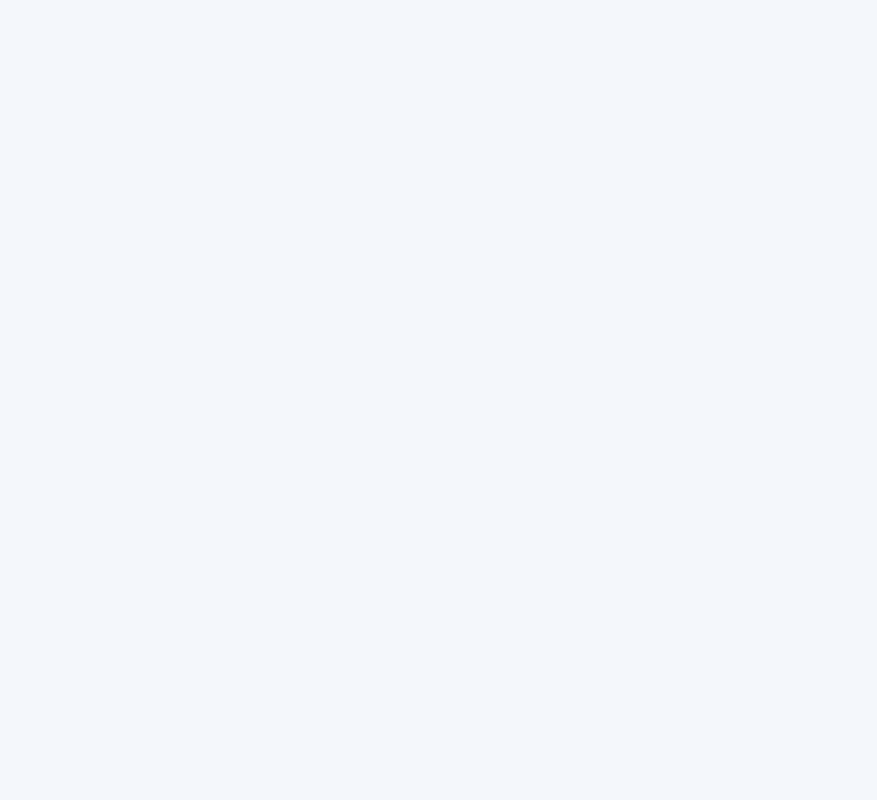
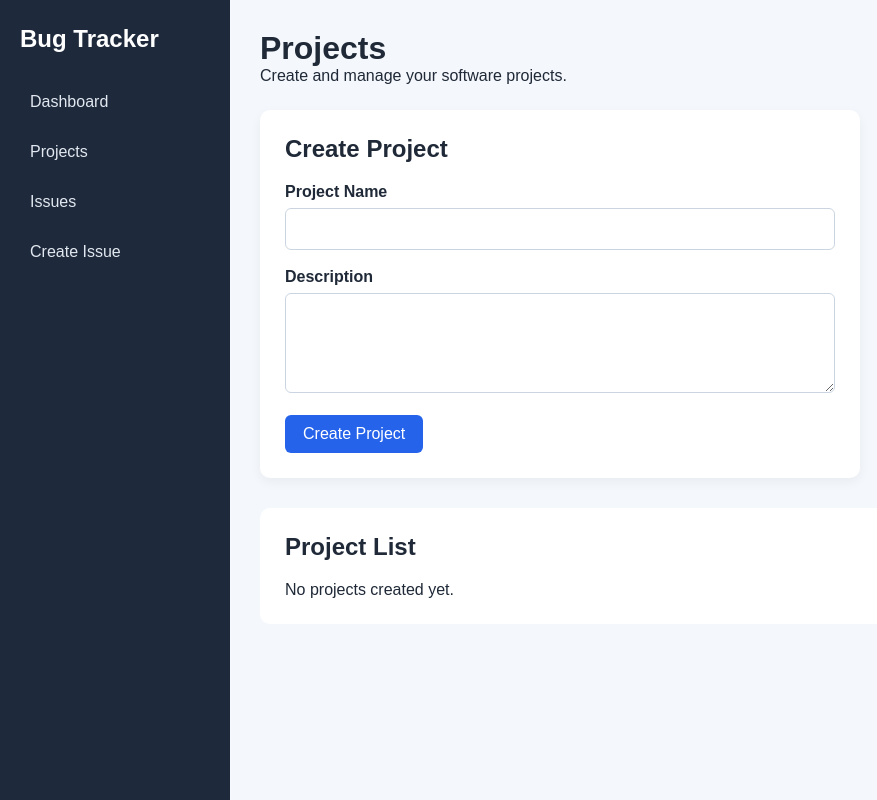
Before and after one commit to sadeepa-div/Centralized-Issue-Tracker, a React (Vite) app in the folder client/: page /projects in a window 1280 px wide. Before the commit this address had no page. Shown: the whole page, without its empty margins (0-877 px from the left). Built offline with nearby package versions, Linux system fonts and the light colour scheme.

Commit message:
feat: add project management page

```diff
--- a/client/src/App.css
+++ b/client/src/App.css
@@ -170,3 +170,80 @@
     grid-template-columns: 1fr;
   }
 }
+
+.page-header {
+  margin-bottom: 25px;
+}
+
+.project-form-card {
+  max-width: 600px;
+  background: white;
+  padding: 25px;
+  border-radius: 10px;
+  margin-bottom: 30px;
+  box-shadow: 0 4px 12px rgba(0, 0, 0, 0.05);
+}
+
+.project-form-card h2 {
+  margin-bottom: 20px;
+}
+
+.project-form-card textarea {
+  width: 100%;
+  min-height: 100px;
+  padding: 10px;
+  border: 1px solid #cbd5e1;
+  border-radius: 6px;
+  resize: vertical;
+}
+
+.primary-button {
+  padding: 10px 18px;
+  border: none;
+  border-radius: 6px;
+  background: #2563eb;
+  color: white;
+  cursor: pointer;
+}
+
+.primary-button:hover {
+  background: #1d4ed8;
+}
+
+.project-list {
+  background: white;
+  padding: 25px;
+  border-radius: 10px;
+}
+
+.project-list h2 {
+  margin-bottom: 20px;
+}
+
+.project-grid {
+  display: grid;
+  grid-template-columns: repeat(3, 1fr);
+  gap: 20px;
+}
+
+.project-card {
+  border: 1px solid #e2e8f0;
+  padding: 20px;
+  border-radius: 8px;
+}
+
+.project-card h3 {
+  margin-bottom: 10px;
+}
+
+@media (max-width: 900px) {
+  .project-grid {
+    grid-template-columns: repeat(2, 1fr);
+  }
+}
+
+@media (max-width: 600px) {
+  .project-grid {
+    grid-template-columns: 1fr;
+  }
+}
--- a/client/src/App.jsx
+++ b/client/src/App.jsx
@@ -3,6 +3,7 @@ import Login from './pages/Login'
 import Register from './pages/Register'
 import Dashboard from './pages/Dashboard'
 import './App.css'
+import Projects from './pages/Projects'
 
 function App() {
   return (
@@ -14,6 +15,9 @@ function App() {
       <Route path="/register" element={<Register />} />
 
       <Route path="/dashboard" element={<Dashboard />} />
+
+      <Route path="/projects" element={<Projects />} />
+
     </Routes>
   )
 }
--- /dev/null
+++ b/client/src/pages/Projects.jsx
@@ -0,0 +1,97 @@
+import { useState } from 'react'
+import { Link } from 'react-router-dom'
+
+function Projects() {
+  const [projectName, setProjectName] = useState('')
+  const [description, setDescription] = useState('')
+  const [projects, setProjects] = useState([])
+
+  const handleSubmit = (event) => {
+    event.preventDefault()
+
+    const newProject = {
+      id: Date.now(),
+      name: projectName,
+      description: description,
+    }
+
+    setProjects([...projects, newProject])
+
+    setProjectName('')
+    setDescription('')
+  }
+
+  return (
+    <div className="dashboard-page">
+      <aside className="sidebar">
+        <h2>Bug Tracker</h2>
+
+        <nav>
+          <Link to="/dashboard">Dashboard</Link>
+          <Link to="/projects">Projects</Link>
+          <Link to="/issues">Issues</Link>
+          <Link to="/create-issue">Create Issue</Link>
+        </nav>
+      </aside>
+
+      <main className="dashboard-content">
+        <div className="page-header">
+          <div>
+            <h1>Projects</h1>
+            <p>Create and manage your software projects.</p>
+          </div>
+        </div>
+
+        <div className="project-form-card">
+          <h2>Create Project</h2>
+
+          <form onSubmit={handleSubmit}>
+            <div className="form-group">
+              <label>Project Name</label>
+
+              <input
+                type="text"
+                value={projectName}
+                onChange={(event) => setProjectName(event.target.value)}
+                required
+              />
+            </div>
+
+            <div className="form-group">
+              <label>Description</label>
+
+              <textarea
+                value={description}
+                onChange={(event) => setDescription(event.target.value)}
+                required
+              />
+            </div>
+
+            <button className="primary-button" type="submit">
+              Create Project
+            </button>
+          </form>
+        </div>
+
+        <div className="project-list">
+          <h2>Project List</h2>
+
+          {projects.length === 0 ? (
+            <p>No projects created yet.</p>
+          ) : (
+            <div className="project-grid">
+              {projects.map((project) => (
+                <div className="project-card" key={project.id}>
+                  <h3>{project.name}</h3>
+                  <p>{project.description}</p>
+                </div>
+              ))}
+            </div>
+          )}
+        </div>
+      </main>
+    </div>
+  )
+}
+
+export default Projects
```
